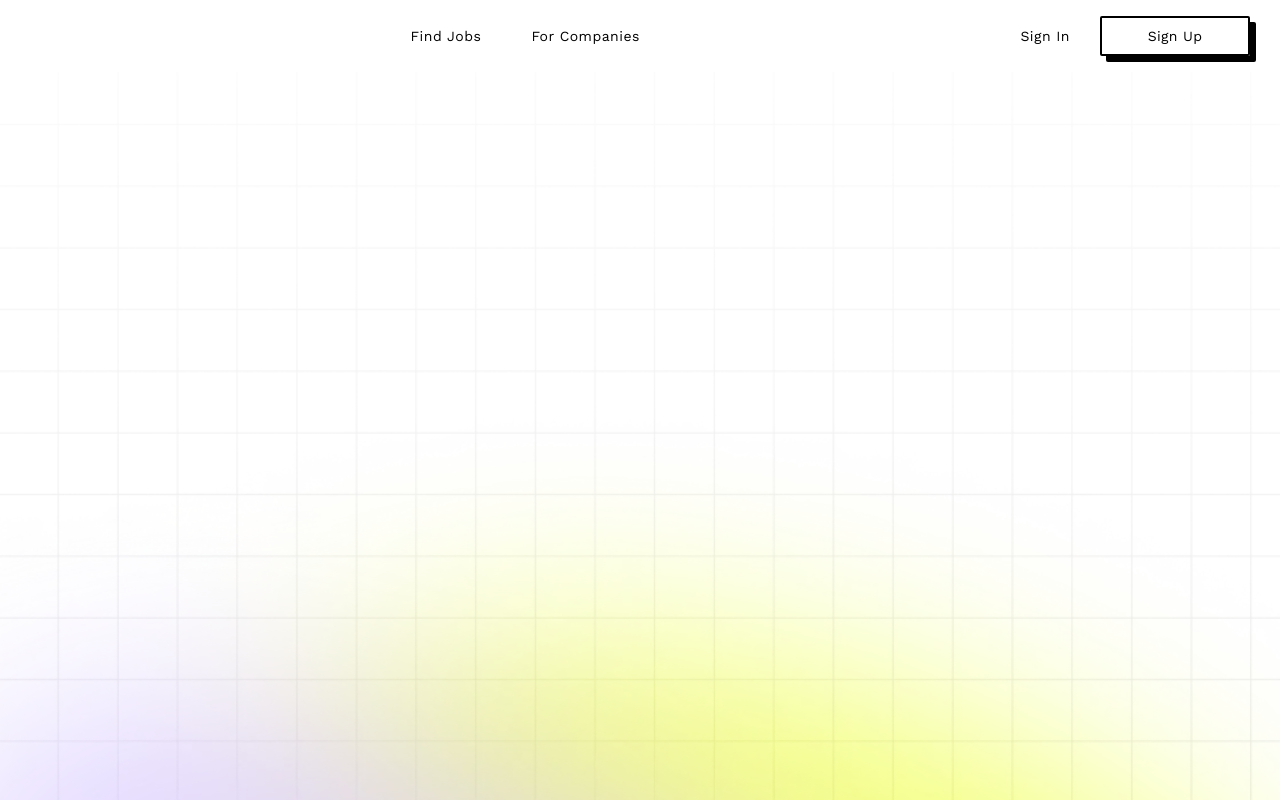
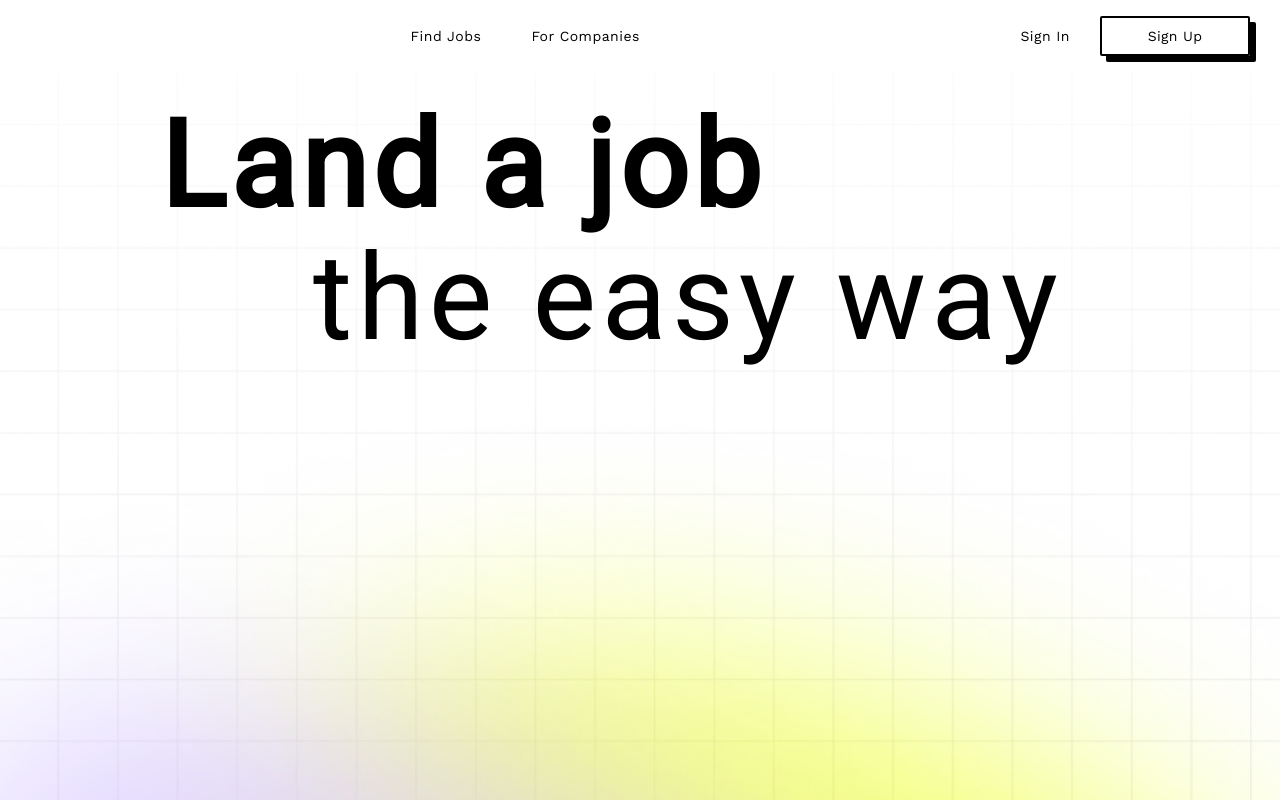
Before and after one commit to midas-png/SkillHunt, a React (Create React App) app in the folder client/: page / in a window 1280 px wide. Built offline with nearby package versions, Linux system fonts and the light colour scheme.

Commit message:
title ui component added titles added to hero

```diff
--- a/client/public/index.html
+++ b/client/public/index.html
@@ -13,7 +13,7 @@
     <link rel="manifest" href="%PUBLIC_URL%/manifest.json" />
     <link rel="preconnect" href="https://fonts.googleapis.com">
     <link rel="preconnect" href="https://fonts.gstatic.com" crossorigin>
-    <link href="https://fonts.googleapis.com/css2?family=Work+Sans&display=swap" rel="stylesheet">
+    <link href="https://fonts.googleapis.com/css2?family=Roboto&family=Work+Sans&display=swap" rel="stylesheet">
     <link href="https://fonts.googleapis.com/css2?family=Work+Sans&display=swap" rel="stylesheet">
     <title>React App</title>
   </head>
--- a/client/src/components/Hero/index.tsx
+++ b/client/src/components/Hero/index.tsx
@@ -1,9 +1,27 @@
 import { FC } from 'react';
-import { HeroWrapper, HeroBackgroundImage } from './styles';
+import {
+  HeroWrapper,
+  HeroBackgroundImage,
+  TitlesWrapper,
+  TitleWrapper,
+} from './styles';
+import { Title } from 'ui';
 import { Assets } from 'assets';
 
 export const Hero: FC = () => (
   <HeroWrapper>
     <HeroBackgroundImage src={Assets.Hero} />
+    <TitlesWrapper>
+      <TitleWrapper>
+        <Title fontSize={120} weight='bold' textAlign='center'>
+          Land a job
+        </Title>
+      </TitleWrapper>
+      <TitleWrapper reversed>
+        <Title fontSize={120} textAlign='center'>
+          the easy way
+        </Title>
+      </TitleWrapper>
+    </TitlesWrapper>
   </HeroWrapper>
 );
--- a/client/src/components/Hero/styles.tsx
+++ b/client/src/components/Hero/styles.tsx
@@ -11,3 +11,38 @@ export const HeroBackgroundImage = styled.img`
   width: 100%;
   object-fit: cover;
 `;
+
+export const TitlesWrapper = styled.div`
+  display: flex;
+  flex-direction: column;
+  justify-content: center;
+  align-items: center;
+  padding: 100px 100px 54px 68px;
+
+  @media screen and (max-width: 768px) {
+    padding: 100px 0px 54px 0px;
+  }
+
+  @media screen and (max-width: 550px) {
+    gap: 15px;
+  }
+`;
+
+export const TitleWrapper = styled.div<{ reversed?: boolean }>`
+  ${({ reversed }) => (reversed ? 'margin-left: 10vw;' : 'margin-right: 29%;')}
+
+  @media screen and (max-width: 550px) {
+    margin-left: 0;
+    margin-right: 0;
+  }
+
+  ${({ reversed }) =>
+    reversed &&
+    `
+    @media screen and (max-width: 280px) {
+      span {
+        font-size: 35px;
+      }
+    }
+  `}
+`;
--- a/client/src/ui/index.ts
+++ b/client/src/ui/index.ts
@@ -1,2 +1,3 @@
 export { Button } from './button';
 export { Circle3D } from './circle3d';
+export { Title } from './title';
--- /dev/null
+++ b/client/src/ui/title/index.tsx
@@ -0,0 +1,21 @@
+import { FC } from 'react';
+import { IProps } from './props';
+import { TitleComponent } from './styles';
+
+export const Title: FC<IProps> = ({
+  variant,
+  weight,
+  fontSize,
+  textAlign,
+  light,
+  children,
+}) => (
+  <TitleComponent
+    variant={variant}
+    weight={weight}
+    fontSize={fontSize}
+    textAlign={textAlign}
+    light={light}>
+    {children}
+  </TitleComponent>
+);
--- /dev/null
+++ b/client/src/ui/title/props.ts
@@ -0,0 +1,14 @@
+import { ReactNode } from 'react';
+
+type Variant = 'h1' | 'h2' | 'h3' | 'h4';
+type Weight = 'bold' | 'medium';
+type Align = 'start' | 'center' | 'end' | 'justify';
+
+export interface IProps {
+  variant?: Variant;
+  weight?: Weight;
+  fontSize?: number;
+  textAlign?: Align;
+  light?: boolean;
+  children?: ReactNode;
+}
--- /dev/null
+++ b/client/src/ui/title/styles.ts
@@ -0,0 +1,53 @@
+import styled, { css } from 'styled-components';
+import { IProps } from './props';
+
+const headingStyles = {
+  h1: css`
+    font-size: 36px;
+  `,
+  h2: css`
+    font-size: 28px;
+  `,
+  h3: css`
+    font-size: 24px;
+  `,
+  h4: css`
+    font-size: 20px;
+  `,
+};
+
+const weightStyles = {
+  bold: css`
+    font-weight: 700;
+  `,
+  medium: css`
+    font-weight: 500;
+  `,
+};
+
+export const TitleComponent = styled.span<IProps>`
+  margin: 0;
+  user-select: none;
+  font-family: ${({ theme }) => theme.fontFamily.secondary};
+  color: ${({ theme }) => theme.palette.secondary};
+  line-height: 110%;
+  letter-spacing: 5.2px;
+
+  ${({ variant = 'h1' }) => headingStyles[variant]}
+  ${({ weight = 'medium' }) => weightStyles[weight]}
+  ${({ fontSize }) =>
+    fontSize &&
+    `
+    font-size: ${fontSize}px;
+
+    @media screen and (max-width: 1024px) {
+      font-size: ${fontSize / 1.5}px;
+    }
+
+    @media screen and (max-width: 420px) {
+      font-size: ${fontSize / 3}px;
+    }
+    `}
+  ${({ textAlign = 'start' }) => `text-align: ${textAlign};`}
+  ${({ theme, light }) => light && `color: ${theme.palette.primary};`}
+`;
```
Also changed, not shown: 2 other files (tests, documents, lock files or other folders).
